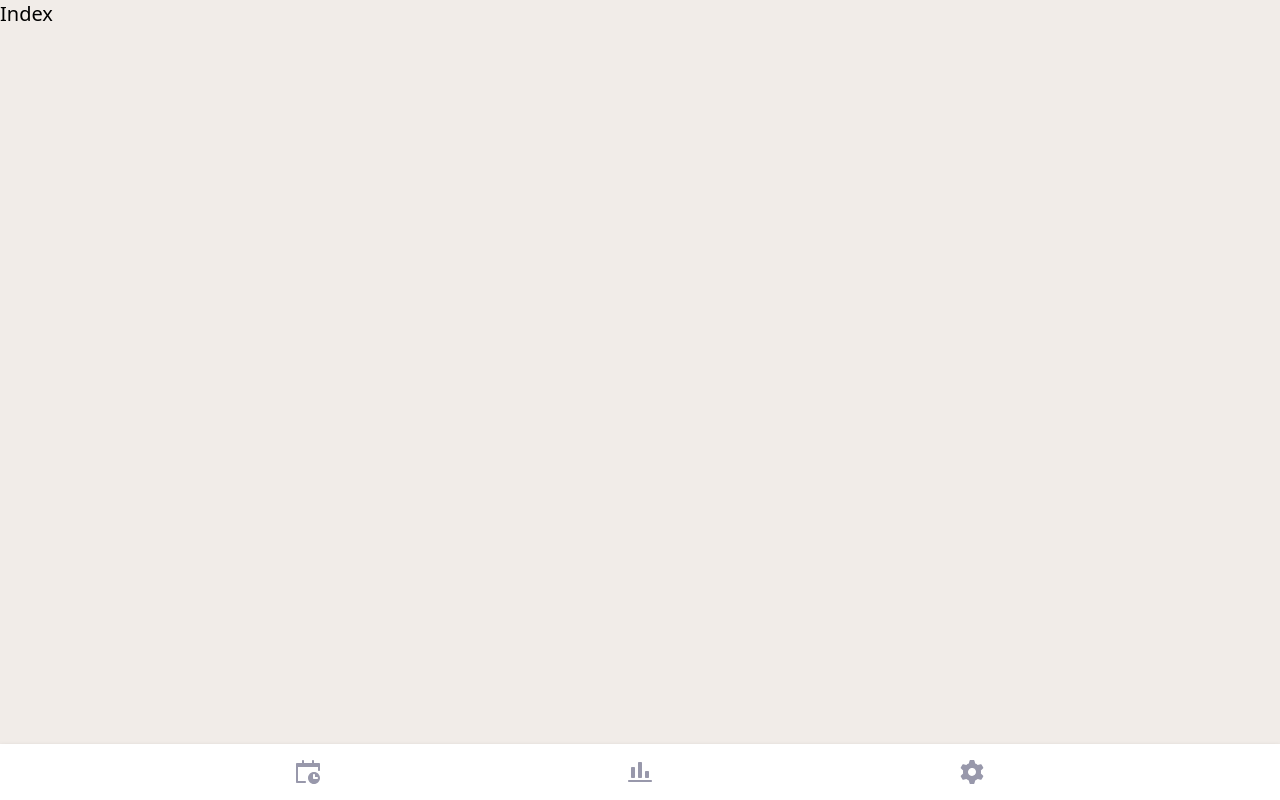
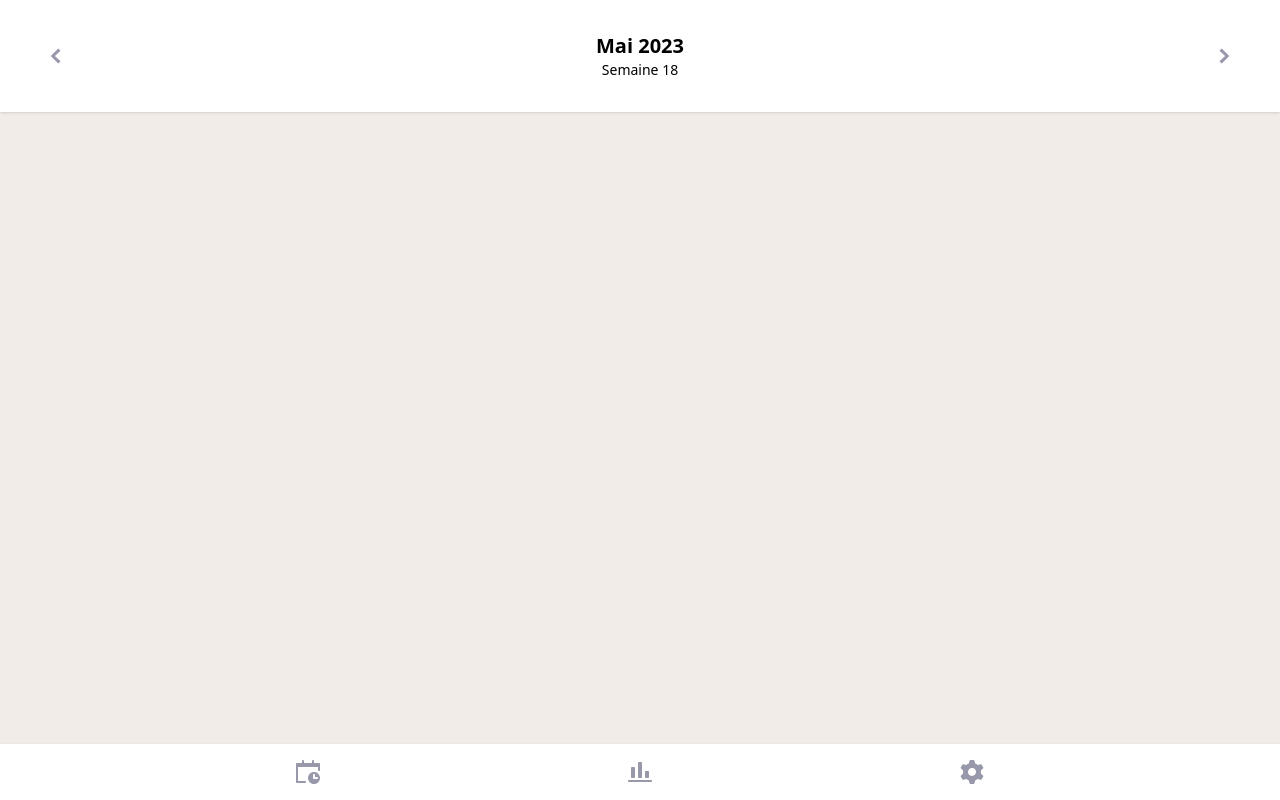
Before and after one commit to antistatique/windmill, a Next.js app: page / in a window 1280 px wide. Built offline with nearby package versions, Linux system fonts and the light colour scheme.

Commit message:
Add week store

```diff
--- a/components/Nav.tsx
+++ b/components/Nav.tsx
@@ -24,7 +24,7 @@ const routes = [
 
 const Nav = () => {
 	return (
-		<nav className='bg-white py-1 drop-shadow'>
+		<nav className='bg-white py-1'>
 			<ul className='flex justify-evenly'>
 				{routes.map((route) => (
 					<li key={route.name}>
--- /dev/null
+++ b/components/WeekNavigation.tsx
@@ -0,0 +1,53 @@
+import { GoChevronLeft, GoChevronRight } from 'react-icons/go';
+
+import useStore from '@/stores/week';
+
+const WeekNavigation = () => {
+	const { date, week, inc, dec } = useStore();
+
+	const canGoToPreviousWeek = week - 1 > 0;
+	const canGoToNextWeek = week + 1 <= date.weeksInYear();
+
+	const handlePreviousWeek = () => {
+		if (canGoToPreviousWeek) dec();
+	};
+
+	const handleNextWeek = () => {
+		if (canGoToNextWeek) inc();
+	};
+
+	return (
+		<div className='p-8 flex justify-between items-center'>
+			<button
+				type='button'
+				onClick={handlePreviousWeek}
+				disabled={!canGoToPreviousWeek}
+				className={`h-12 w-12 flex justify-center items-center text-gray ${
+					canGoToPreviousWeek ? 'hover:text-black' : ''
+				}`}
+			>
+				<GoChevronLeft className='h-6 w-6' />
+			</button>
+
+			<div className='flex flex-col items-center'>
+				<span className='text-xl font-semibold capitalize'>
+					{date.locale('fr').format('MMMM YYYY')}
+				</span>
+				<span className='text-sm'>Semaine {week}</span>
+			</div>
+
+			<button
+				type='button'
+				onClick={handleNextWeek}
+				disabled={!canGoToNextWeek}
+				className={`h-12 w-12 flex justify-center items-center text-gray ${
+					canGoToNextWeek ? 'hover:text-black' : ''
+				}`}
+			>
+				<GoChevronRight className='h-6 w-6' />
+			</button>
+		</div>
+	);
+};
+
+export default WeekNavigation;
--- a/pages/_app.tsx
+++ b/pages/_app.tsx
@@ -24,7 +24,7 @@ const App = ({ Component, pageProps }: AppProps) => {
 				</div>
 
 				{!withoutNav.includes(path) && (
-					<header className='sticky bottom-0'>
+					<header className='sticky bottom-0 shadow'>
 						<Nav />
 					</header>
 				)}
--- a/pages/index.tsx
+++ b/pages/index.tsx
@@ -1,7 +1,13 @@
+import 'moment/locale/fr';
+
+import WeekNavigation from '@/components/WeekNavigation';
+
 const Index = () => {
 	return (
 		<main>
-			<h1 className='text-xl'>Index</h1>
+			<div className='bg-white shadow'>
+				<WeekNavigation />
+			</div>
 		</main>
 	);
 };
--- a/pages/page2.tsx
+++ b/pages/page2.tsx
@@ -1,8 +1,13 @@
 import { signOut } from 'next-auth/react';
+import weekStore from '@/stores/week';
 
 const Page2 = () => {
+	const { week } = weekStore();
+
 	return (
 		<main>
+			{week}
+
 			<h1 className='text-xl'>Page 2</h1>
 			<button onClick={() => signOut()} className='px-2 bg-pink rounded'>
 				sign out
--- /dev/null
+++ b/stores/week.ts
@@ -0,0 +1,26 @@
+import { create } from 'zustand';
+import moment from 'moment';
+
+interface WeekState {
+	date: moment.Moment;
+	week: number;
+	inc: () => void;
+	dec: () => void;
+}
+
+const weekStore = create<WeekState>((set) => ({
+	date: moment().startOf('week'),
+	week: moment().week(),
+	inc: () =>
+		set((state: any) => ({
+			date: state.date.add(1, 'week'),
+			week: state.week + 1,
+		})),
+	dec: () =>
+		set((state: any) => ({
+			date: state.date.subtract(1, 'week'),
+			week: state.week - 1,
+		})),
+}));
+
+export default weekStore;
```
